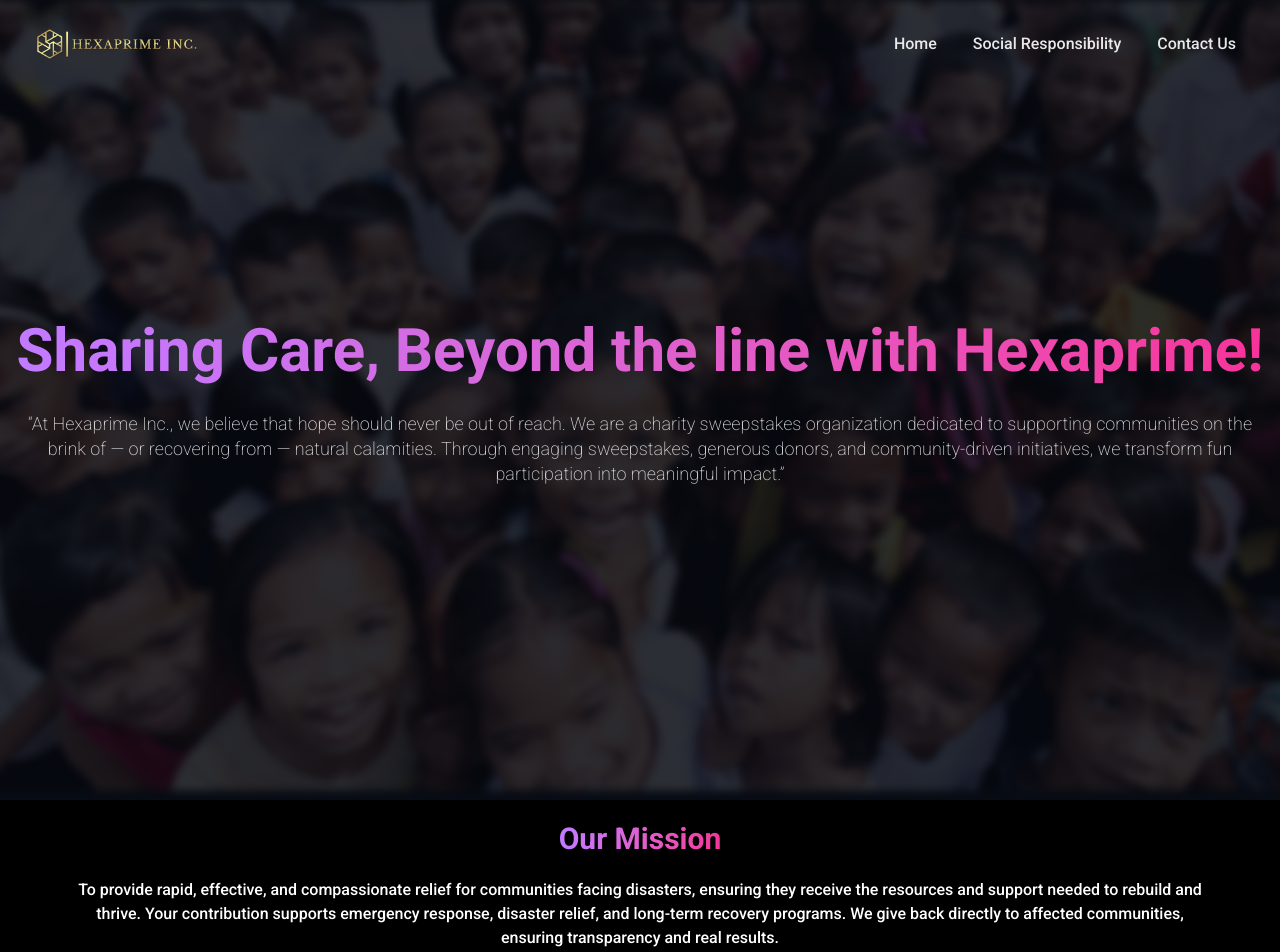
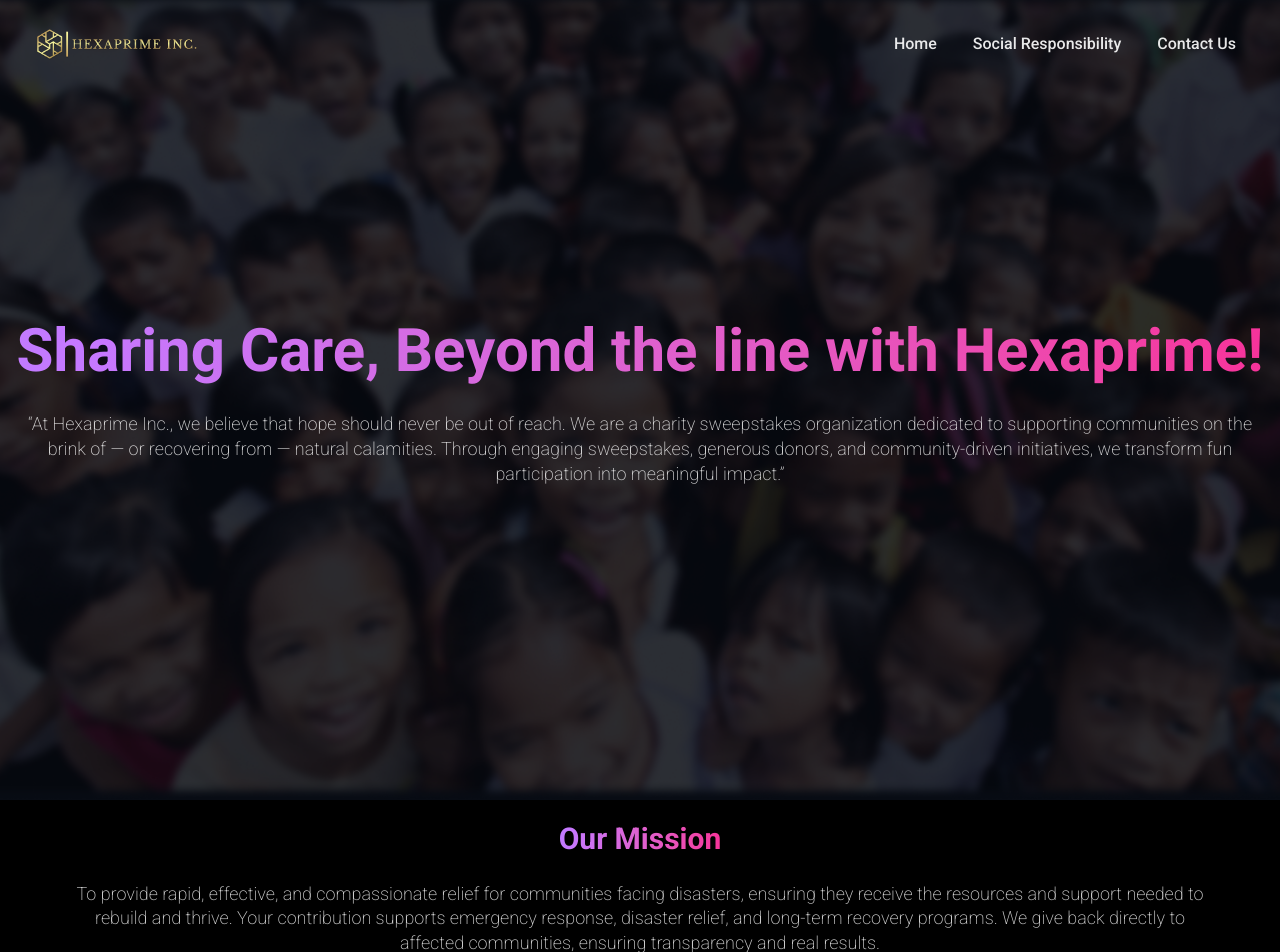
Before and after one commit to NETAD-MIKHAIL/hexaprime-portal, a Next.js app: page / in a window 1280 px wide. Shown: the top 952 px of the page. Built offline with nearby package versions, Linux system fonts and the light colour scheme.

Commit message:
Update page.tsx

```diff
--- a/app/page.tsx
+++ b/app/page.tsx
@@ -129,7 +129,7 @@ export default function Home() {
       {/* Mission Section */}
       <section className="flex flex-col items-center justify-center text-center min-h-fit py-5 px-4 md:px-16 bg-black text-white">
         <h2 className="max-w-6xl text-center text-3xl font-bold bg-gradient-to-r from-purple-400 to-pink-500 bg-clip-text text-transparent leading-snug sm:leading-tight">Our Mission</h2>
-        <p className="mt-5 max-w-6xl ">
+        <p className="mt-6 text-white/80 text-sm sm:text-base md:text-lg leading-snug font-light">
           To provide rapid, effective, and compassionate relief for communities facing disasters, ensuring they receive the resources and support needed to rebuild and thrive. Your contribution supports emergency response, disaster relief, and long-term recovery programs. We give back directly to affected communities, ensuring transparency and real results.
         </p>
       </section>
```
